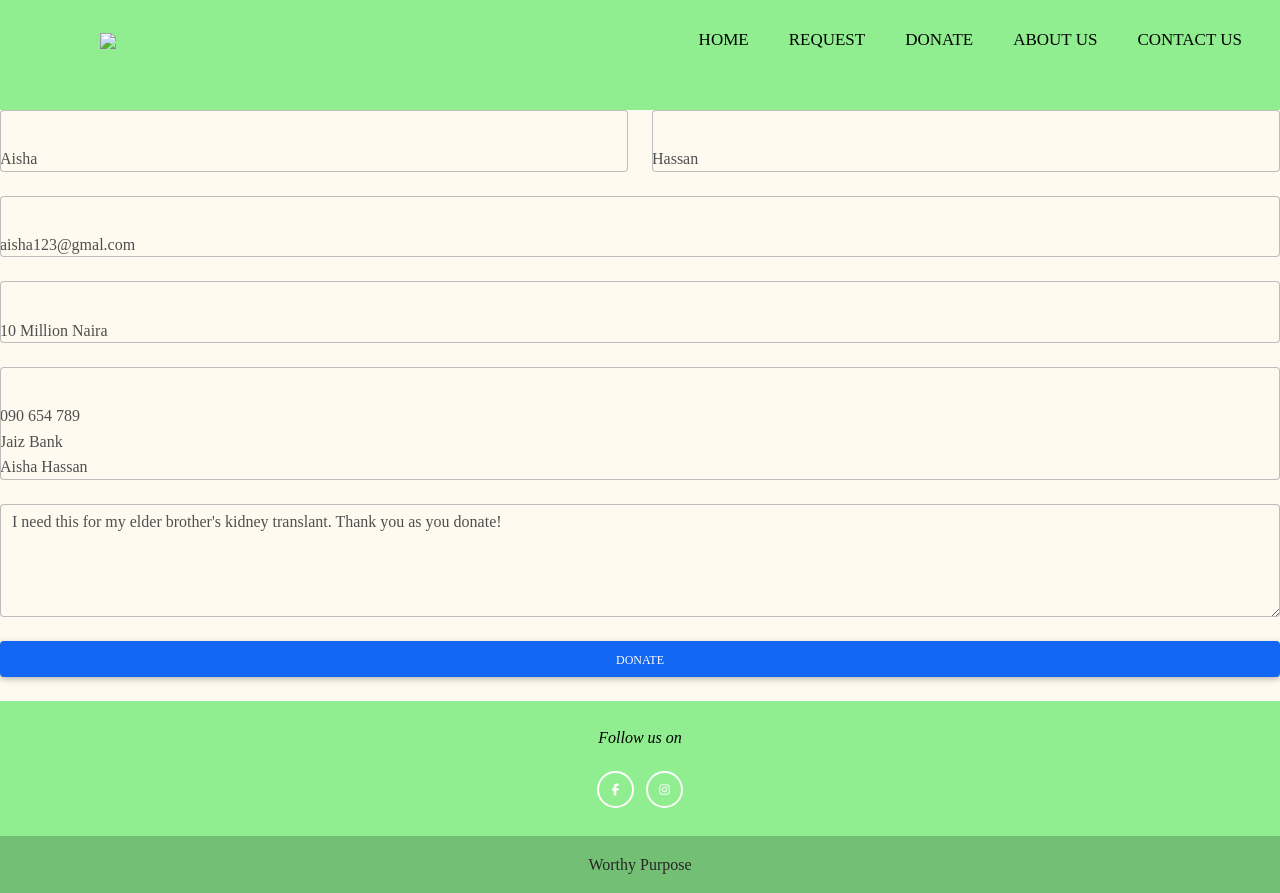
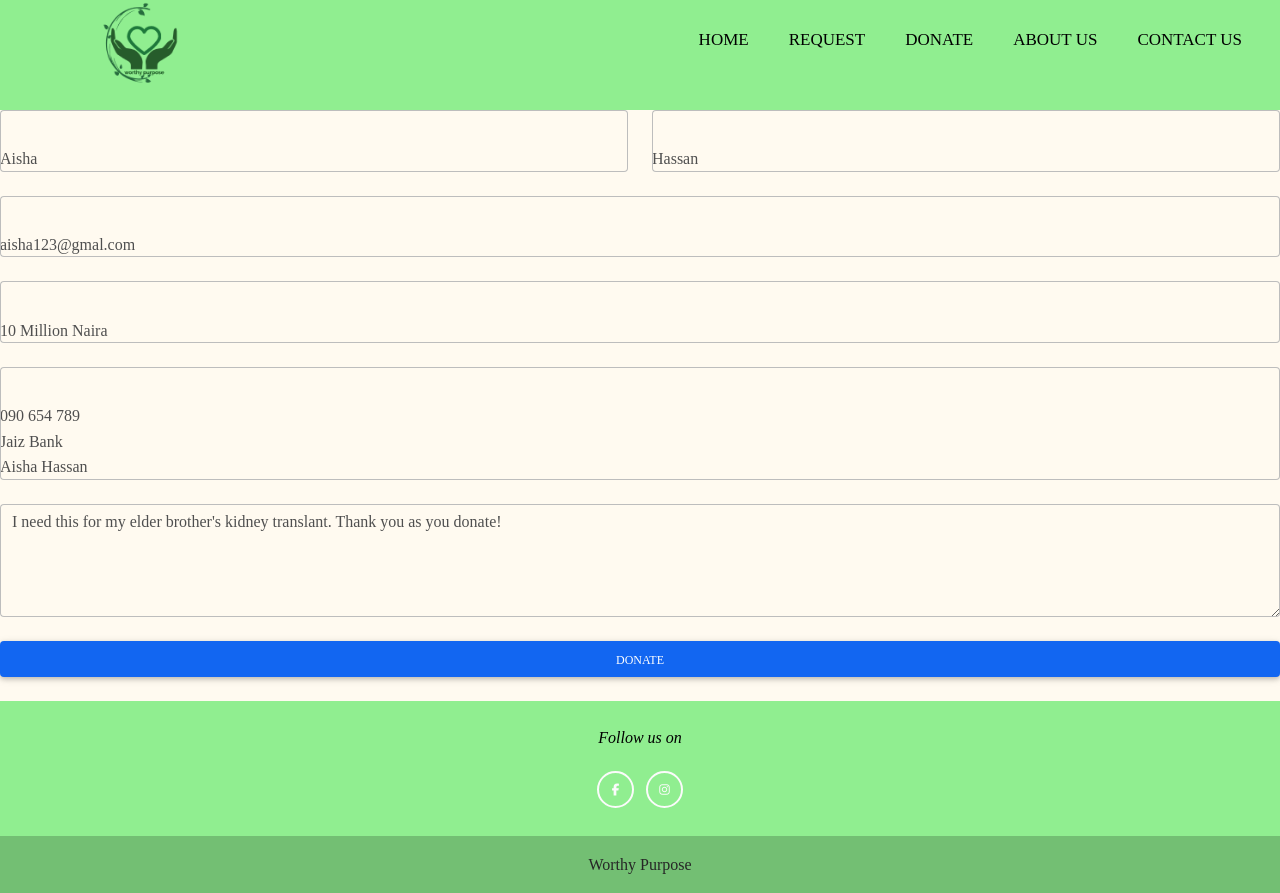
Before and after one commit to fateemaudu/worthy_purpose, a plain HTML site: page donate.html in a window 1280 px wide. Drawn offline with nearby package versions, Linux system fonts and the light colour scheme; some icons are missing.

Commit message:
Update donate.html

```diff
--- a/donate.html
+++ b/donate.html
@@ -23,7 +23,7 @@
       <label for="check" class="checkbtn">
       <i class="fas fa-bars"></i>
       </label>
-      <label class="logo"><img src="images/logo.png" width="80px"></label>
+      <label class="logo"><img src="logo.png" width="80px"></label>
     <ul>
      <li><a href="index.html">Home</a></li>
      <li><a href="request.html">Request</a></li>
```
